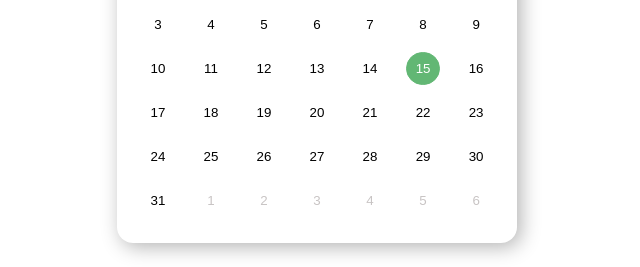
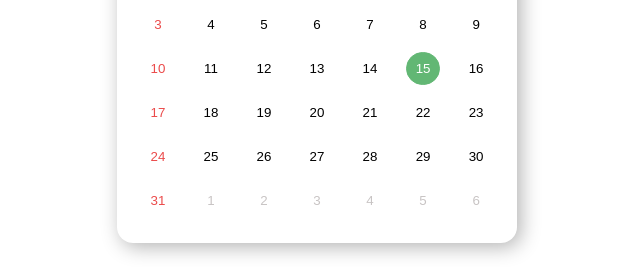
Before and after one commit to jhyj0521/UI-Components, a website with bundled scripts: page 12. Calendar & Datepicker/index.html in a window 1280 px wide. Shown: the part 267-534 px from the top of the page, 323-963 px from the left. Built offline with nearby package versions, Linux system fonts and the light colour scheme.

Commit message:
feat: display sunday color

```diff
--- a/12. Calendar & Datepicker/index.html
+++ b/12. Calendar & Datepicker/index.html
@@ -106,6 +106,10 @@
       .prevMonth, .nextMonth {
         color: rgb(200, 196, 196);
       }
+
+      .sunday{
+        color: rgb(235, 75, 75);
+      }
     </style>
   </head>
   <body>
--- a/12. Calendar & Datepicker/store.mjs
+++ b/12. Calendar & Datepicker/store.mjs
@@ -54,6 +54,7 @@ const store = {
   setDate,
   setToday,
   getDate,
+  getFirstDayOfMonth,
   getCalendarOfMonth,
   getPartOfPrevMonth,
   getPartOfNextMonth,
--- a/12. Calendar & Datepicker/view.mjs
+++ b/12. Calendar & Datepicker/view.mjs
@@ -18,6 +18,7 @@ const MONTH = [
 const $calendar = document.querySelector('.calendar');
 
 const render = () => {
+  const FIRST_SUNDAY_DATE = 8 - store.getFirstDayOfMonth();
   const _date = store.getDate();
 
   const partOfPrevMonth = store
@@ -29,9 +30,10 @@ const render = () => {
     .getCalendarOfMonth()
     .map(
       date =>
-        `<button class="date ${
-          store.isToday() && date === _date.date ? 'today' : ''
-        } ${date === _date.date ? 'selected' : ''}">${date}</button>`
+        `<button class="date
+        ${store.isToday() && date === _date.date ? 'today' : ''}
+        ${date === _date.date ? 'selected' : ''}
+        ${FIRST_SUNDAY_DATE === date % 7 ? 'sunday' : ''}">${date}</button>`
     )
     .join('');
 
```
